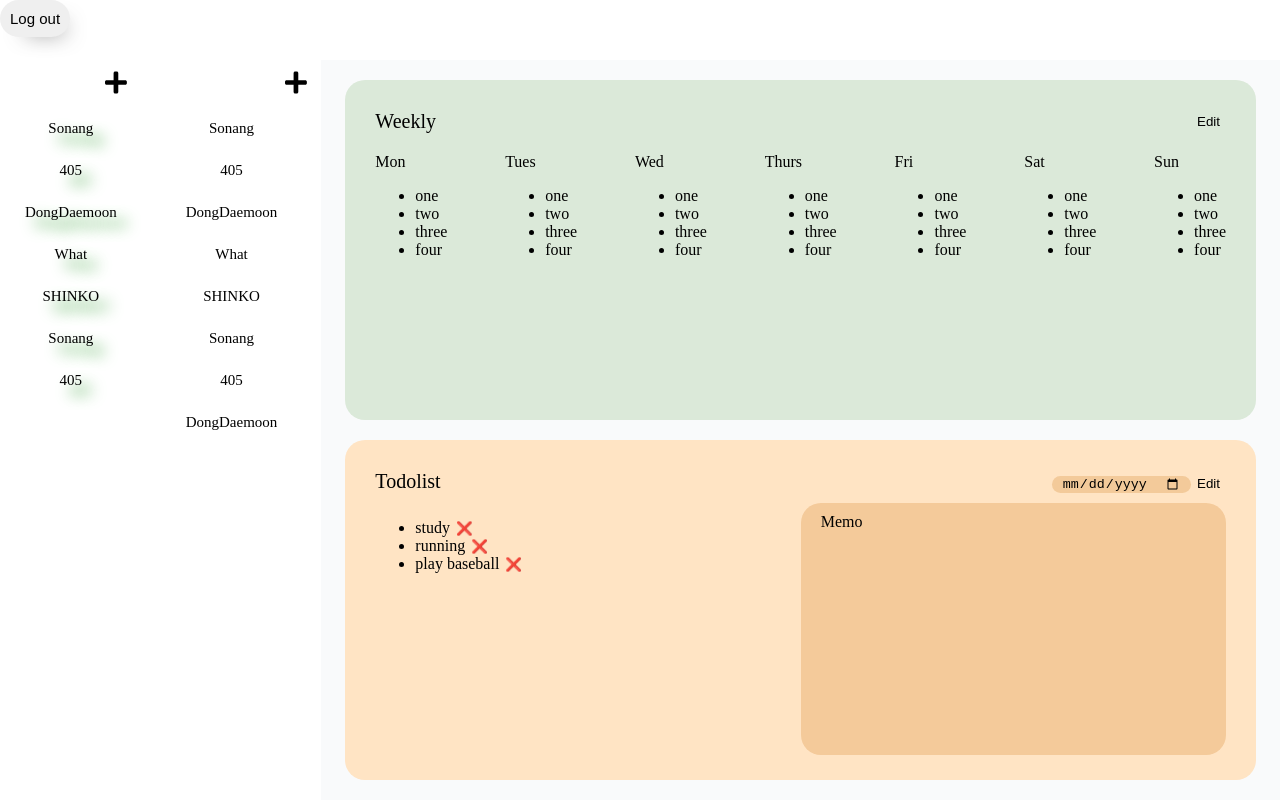
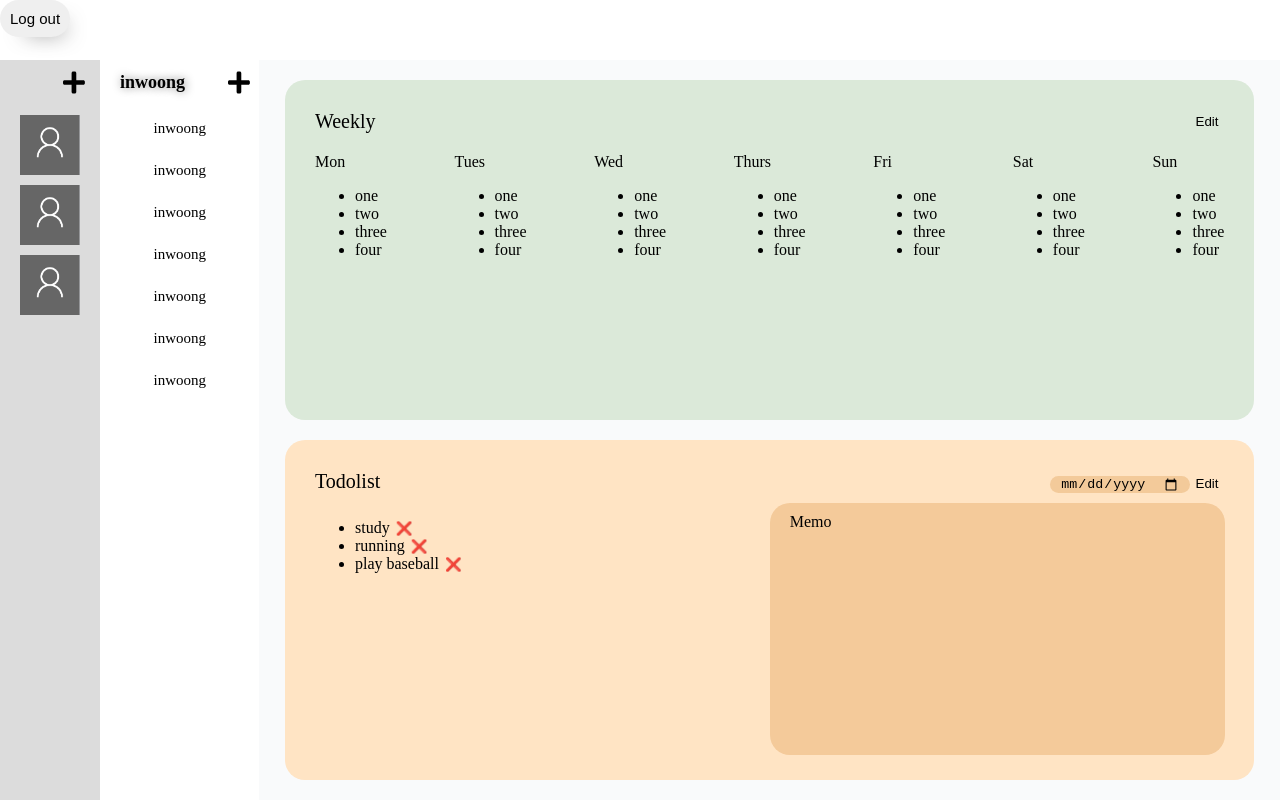
Before and after one commit to Sonang-study/study-auth, a React (Create React App) app in the folder frontend/todolist/: page /todo in a window 1280 px wide. Built offline with nearby package versions, Linux system fonts and the light colour scheme; a web font is replaced by a local one.

Commit message:
feat(uiUpdate): group 선택기능 추가

```diff
--- a/frontend/todolist/src/component/group/group.jsx
+++ b/frontend/todolist/src/component/group/group.jsx
@@ -1,8 +1,21 @@
 import React from 'react';
 import styles from './group.module.css';
+import defaultImage from '../../image/defaultImage.png';
 
-const Group = ({ group }) => {
-  return <div className={styles.group}>{group.name}</div>;
+const Group = ({ group, handleGroup }) => {
+  const onGroupClick = (e) => {
+    const groupId = e.target.dataset.id;
+    handleGroup(groupId);
+  };
+  return (
+    <img
+      src={group.image || defaultImage}
+      data-id={group.id}
+      alt='groupImage'
+      onClick={onGroupClick}
+      className={styles.groupImage}
+    />
+  );
 };
 
 export default Group;
--- a/frontend/todolist/src/component/group/group.module.css
+++ b/frontend/todolist/src/component/group/group.module.css
@@ -1,4 +1,4 @@
-.group {
+/* .group {
   cursor: pointer;
 
   font-size: 15px;
@@ -9,13 +9,23 @@
   border-radius: 20px;
   text-shadow: 10px 10px 15px green;
   color: black;
-  /* text-decoration: underline; */
-  /* -webkit-box-shadow: 10px 10px 21px -15px rgba(0, 0, 0, 0.75);
+   text-decoration: underline;
+   -webkit-box-shadow: 10px 10px 21px -15px rgba(0, 0, 0, 0.75);
   -moz-box-shadow: 10px 10px 21px -15px rgba(0, 0, 0, 0.75);
-  box-shadow: 10px 10px 21px -15px rgba(0, 0, 0, 0.75); */
+  box-shadow: 10px 10px 21px -15px rgba(0, 0, 0, 0.75);
   transition: transform 0.2s ease-in-out;
 }
 .group:hover {
-  color:lightgrey;
+  color: lightgrey;
   transform: scale(1.05);
+} */
+.groupImage {
+  width: 60px;
+  height: 60px;
+  margin-bottom: 10px;
+  cursor: pointer;
+  transition: all 0.1s ease-in;
 }
+.groupImage:hover {
+  transform: scale(1.03);
+}
--- a/frontend/todolist/src/component/groups/groups.jsx
+++ b/frontend/todolist/src/component/groups/groups.jsx
@@ -4,17 +4,7 @@ import { faPlus } from '@fortawesome/free-solid-svg-icons';
 import styles from './groups.module.css';
 import Group from '../group/group';
 
-const Groups = ({ onPopupClick }) => {
-  const groups = [
-    { name: 'Sonang' },
-    { name: '405' },
-    { name: 'DongDaemoon' },
-    { name: 'What' },
-    { name: 'SHINKO' },
-    { name: 'Sonang' },
-    { name: '405' },
-  ];
-
+const Groups = ({ groups, handleGroup, onPopupClick }) => {
   const onAddGroup = () => {
     onPopupClick();
   };
@@ -29,7 +19,7 @@ const Groups = ({ onPopupClick }) => {
       </section>
       <section className={styles.group}>
         {groups.map((group) => (
-          <Group group={group} />
+          <Group handleGroup={handleGroup} group={group} />
         ))}
       </section>
     </div>
--- a/frontend/todolist/src/component/groups/groups.module.css
+++ b/frontend/todolist/src/component/groups/groups.module.css
@@ -5,13 +5,18 @@
 }
 .groups {
   height: 100%;
-  width: 100%;
+  width: 100px;
 
   padding: 10px 15px;
 
   display: flex;
   flex-direction: column;
   justify-content: flex-start;
+}
+.group {
+  display: flex;
+  flex-direction: column;
+  align-items: center;
 }
 .btns {
   height: 25px;
--- a/frontend/todolist/src/component/member/member.jsx
+++ b/frontend/todolist/src/component/member/member.jsx
@@ -3,7 +3,7 @@ import styles from "./member.module.css"
 
 
 const Member = ({ member }) => {
-  return <div className={styles.member}>{member.name}</div>;
+  return <div className={styles.member}>{member.firstName}</div>;
 };
 
 export default Member;
--- a/frontend/todolist/src/component/members/members.jsx
+++ b/frontend/todolist/src/component/members/members.jsx
@@ -4,18 +4,7 @@ import { faPlus } from '@fortawesome/free-solid-svg-icons';
 import styles from './members.module.css';
 import Member from '../member/member';
 
-const Members = ({ onPopupClick }) => {
-  const members = [
-    { name: 'Sonang' },
-    { name: '405' },
-    { name: 'DongDaemoon' },
-    { name: 'What' },
-    { name: 'SHINKO' },
-    { name: 'Sonang' },
-    { name: '405' },
-    { name: 'DongDaemoon' },
-  ];
-
+const Members = ({ members, groupName, onPopupClick }) => {
   const onAddMember = () => {
     onPopupClick();
   };
@@ -23,6 +12,7 @@ const Members = ({ onPopupClick }) => {
   return (
     <section className={styles.members}>
       <section className={styles.btns}>
+        <span className={styles.groupName}>{groupName}</span>
         <FontAwesomeIcon
           icon={faPlus}
           className={styles.plusBtn}
--- a/frontend/todolist/src/component/members/members.module.css
+++ b/frontend/todolist/src/component/members/members.module.css
@@ -2,17 +2,26 @@
   height: 100%;
   width: 100%;
 
-  padding: 10px 15px;
+  padding: 10px 10px;
 
   display: flex;
   flex-direction: column;
   justify-content: flex-start;
 }
 .btns {
+  display: flex;
+  align-items: center;
+  justify-content: space-between;
   height: 25px;
   text-align: end;
   font-size: 25px;
   margin-bottom: 20px;
+}
+.groupName {
+  font-size: 18px;
+  font-weight: 800;
+  margin-left: 10px;
+  text-shadow: #828080 1px 0 10px;
 }
 .plusBtn {
   cursor: pointer;
--- a/frontend/todolist/src/db/users.js
+++ b/frontend/todolist/src/db/users.js
@@ -146,7 +146,7 @@ const userData = [
     users: [
       {
         id: 3210,
-        firstName: 'jy',
+        firstName: 'jysssss',
         lastName: 'ko',
         email: 'kanginwoong@hanmail.com',
         password: '',
@@ -155,7 +155,7 @@ const userData = [
       },
       {
         id: 3211,
-        firstName: 'jy',
+        firstName: 'jyssss',
         lastName: 'ko',
         email: 'kanginwoong@hanmail.com',
         password: '',
@@ -164,7 +164,7 @@ const userData = [
       },
       {
         id: 3212,
-        firstName: 'jy',
+        firstName: 'jysssss',
         lastName: 'ko',
         email: 'kanginwoong@hanmail.com',
         password: '',
@@ -173,7 +173,7 @@ const userData = [
       },
       {
         id: 3213,
-        firstName: 'jy',
+        firstName: 'jyssss',
         lastName: 'ko',
         email: 'kanginwoong@hanmail.com',
         password: '',
@@ -210,3 +210,5 @@ const userData = [
     ],
   },
 ];
+
+export default userData;
--- a/frontend/todolist/src/main.jsx
+++ b/frontend/todolist/src/main.jsx
@@ -6,11 +6,14 @@ import TodoList from './component/todolist/todolist';
 import Weekly from './component/weekly/weekly';
 import AddGroup from './component/popup/addGroup/addGroup';
 import tasks from './db/database.js';
+import userData from './db/users.js';
 import nowDate from './util/date';
 
 const Main = (props) => {
   const [togglePopup, setTogglePopup] = useState(false);
   const [todos, setTodos] = useState(tasks[0].taskDays);
+  const [groups, setGroups] = useState(userData);
+  const [members, setMembers] = useState(groups);
   const [pageDate, setPageDate] = useState(nowDate);
 
   const popupClick = () => {
@@ -40,6 +43,11 @@ const Main = (props) => {
     setPageDate(newDate);
   };
 
+  const handleGroup = (id) => {
+    const selectedGroup = groups.filter((group) => group.id == id);
+    setMembers(selectedGroup);
+  };
+
   return (
     <section className={styles.main}>
       <header className={styles.header}>
@@ -47,10 +55,18 @@ const Main = (props) => {
       </header>
       <div className={styles.body}>
         <section className={styles.group}>
-          <Groups onPopupClick={popupClick} />
+          <Groups
+            groups={groups}
+            handleGroup={handleGroup}
+            onPopupClick={popupClick}
+          />
         </section>
         <section className={styles.member}>
-          <Members onPopupClick={popupClick} />
+          <Members
+            members={members[0].users}
+            groupName={members[0].name}
+            onPopupClick={popupClick}
+          />
         </section>
         <section className={styles.todo}>
           {togglePopup && <AddGroup />}
--- a/frontend/todolist/src/main.module.css
+++ b/frontend/todolist/src/main.module.css
@@ -16,7 +16,7 @@
 .group {
   display: flex;
   flex-direction: column;
-  background-color: white;
+  background-color: #dcdcdc;
 }
 .body {
   display: flex;
@@ -27,7 +27,7 @@
   align-items: center;
   justify-content: center;
 
-  width: 240px;
+  width: 200px;
   height: 100%;
 }
 .todo {
```
